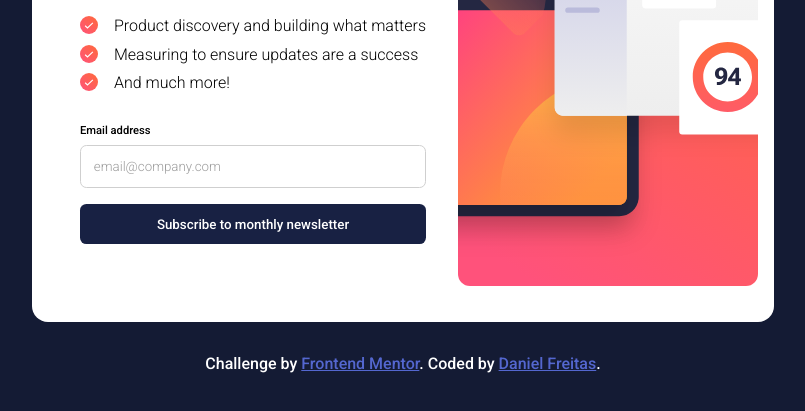
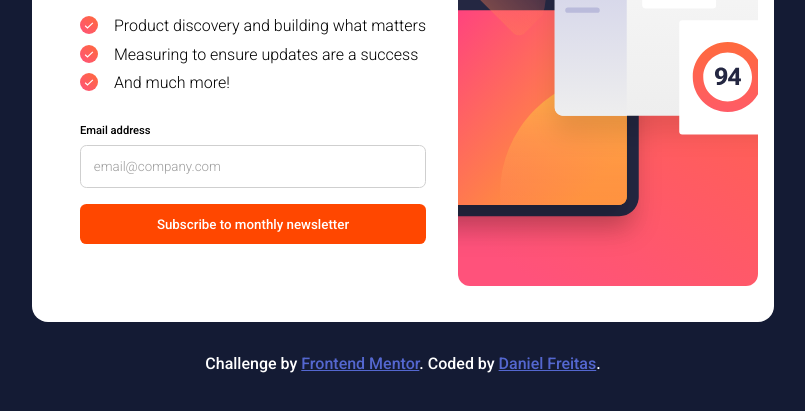
Before and after one commit to DANIIELLUIIZ/Newsletter-sign-up-form-with-success-message, a plain HTML site: page index.html in a window 1280 px wide. In both pictures the pointer is over the button "Subscribe to monthly newsletter". Shown: the part 309-720 px from the top of the page, without its empty margins (237-1042 px from the left). Drawn offline with Linux system fonts and the light colour scheme.

Commit message:
style: hover button

```diff
--- a/assets/css/style.css
+++ b/assets/css/style.css
@@ -3,6 +3,7 @@
   --background-app: #ffffff;
   --letter-color: black;
   --button-color: rgb(24, 33, 67);
+  --active-element:#ff4700;
 }
 * {
   margin: 0;
@@ -76,6 +77,7 @@ section form label {
 }
 
 section form input {
+  cursor: pointer;
   font-weight: 300;
   padding: 0.8rem;
   margin-bottom: 1rem;
@@ -93,6 +95,9 @@ section form button {
   border-radius: 0.4rem;
   color: #ffffff;
   background-color: var(--button-color);
+}
+section form button:hover {
+  background-color: var(--active-element);
 }
 
 section:nth-child(2) img {
@@ -143,12 +148,10 @@ section:nth-child(2) img {
   }
 }
 
-
 .attribution {
   margin-top: 2rem;
   color: #ffffff;
 }
 .attribution a {
-
   color: rgb(84, 103, 207);
 }
```
